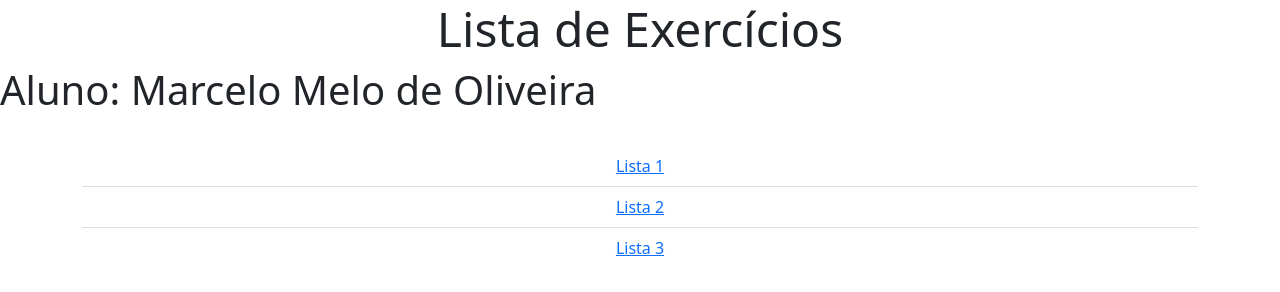
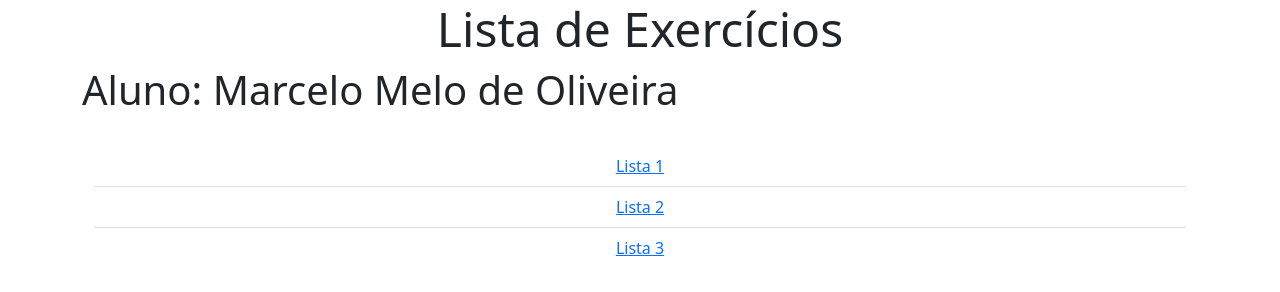
Before and after one commit to marcelomeloo/marcelomeloo.github.io, a plain HTML site: page index.html in a window 1280 px wide. Drawn offline with nearby package versions, Linux system fonts and the light colour scheme.

Commit message:
fix: add wrapper to main page

```diff
--- a/index.html
+++ b/index.html
@@ -9,6 +9,7 @@
 </head>
 
 <body>
+  <div class="container-lg">
     <h1 class="display-5 text-center">Lista de Exercícios</h1>
     <h2 class="display-6">Aluno: Marcelo Melo de Oliveira</h2>
     <br>
@@ -19,6 +20,7 @@
         <li class="list-group-item text-center"><a href="#">Lista 3</a></li>
       </ul>
     </div>
+  </div>
   <script src="https://cdn.jsdelivr.net/npm/bootstrap@5.0.2/dist/js/bootstrap.bundle.min.js"
     integrity="sha384-MrcW6ZMFYlzcLA8Nl+NtUVF0sA7MsXsP1UyJoMp4YLEuNSfAP+JcXn/tWtIaxVXM"
     crossorigin="anonymous"></script>
```
Also changed, not shown: README.md. Lines whose indentation alone changed are shown as unchanged.
